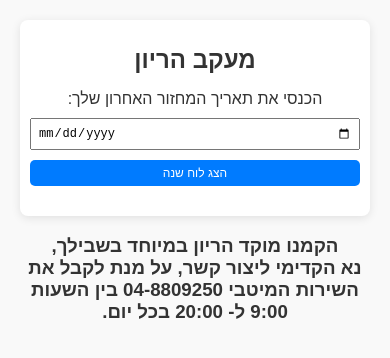
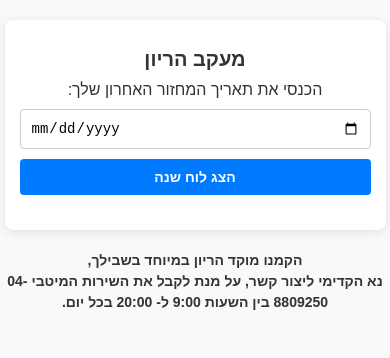
Before and after one commit to Asafhakmon/pregnancy-tracker, a website: page index.html in a window 390 px wide. Drawn offline with Linux system fonts and the light colour scheme.

Commit message:
style update 2

```diff
--- a/style.css
+++ b/style.css
@@ -6,26 +6,41 @@ body {
     text-align: center;
     direction: rtl; /* Hebrew is right-to-left */
     margin: 0;
-    padding: 20px;
+    padding: 0;
 }
 
 /* Container styling */
 .container {
     max-width: 600px;
-    margin: auto;
+    width: 90%; /* Use 90% of the viewport for smaller screens */
+    margin: 20px auto;
     padding: 20px;
     background: white;
     border-radius: 8px;
     box-shadow: 0 2px 10px rgba(0, 0, 0, 0.1);
 }
 
+/* Heading styling */
+h1 {
+    font-size: 24px;
+    margin-bottom: 10px;
+}
+
+h3 {
+    font-size: 18px;
+    line-height: 1.5;
+    margin-top: 20px;
+}
+
 /* Input and button styling */
 input, button {
     width: 100%;
     margin-top: 10px;
-    padding: 10px;
+    padding: 12px;
     font-size: 16px;
     box-sizing: border-box;
+    border: 1px solid #ccc;
+    border-radius: 4px;
 }
 
 button {
@@ -33,7 +48,12 @@ button {
     background-color: #007BFF;
     color: white;
     border: none;
-    border-radius: 5px;
+    font-weight: bold;
+    transition: background-color 0.3s ease;
+}
+
+button:hover {
+    background-color: #0056b3;
 }
 
 /* Calendar grid styling */
@@ -45,11 +65,17 @@ button {
 }
 
 .week {
-    padding: 15px;
+    padding: 10px;
     border: 1px solid #ccc;
     border-radius: 5px;
     text-align: center;
-    font-size: 16px;
+    font-size: 14px;
+    background-color: #fdfdfd;
+    transition: transform 0.3s ease;
+}
+
+.week:hover {
+    transform: scale(1.05);
 }
 
 .week.highlight {
@@ -57,52 +83,47 @@ button {
     font-weight: bold;
 }
 
-.week strong {
-    color: #333;
-    font-size: 14px;
+/* Media query for tablets (max-width: 768px) */
+@media (max-width: 768px) {
+    .container {
+        max-width: 100%;
+        padding: 15px;
+    }
+
+    h1 {
+        font-size: 22px;
+    }
+
+    h3 {
+        font-size: 16px;
+    }
+
+    .calendar {
+        grid-template-columns: repeat(3, 1fr); /* 3 columns on tablets */
+    }
+
+    .week {
+        font-size: 13px;
+    }
 }
 
-.week small {
-    display: block;
-    font-size: 12px;
-    color: #666;
-    margin-top: 5px;
-}
+/* Media query for mobile devices (max-width: 480px) */
+@media (max-width: 480px) {
+    h1 {
+        font-size: 20px;
+    }
 
-/* Media query for smaller devices */
-@media (max-width: 768px) {
-    .container {
-        max-width: 100%; /* Full width for smaller screens */
-        padding: 10px;
+    h3 {
+        font-size: 14px;
     }
 
     input, button {
         font-size: 14px;
-        padding: 8px;
+        padding: 10px;
     }
 
     .calendar {
-        grid-template-columns: repeat(3, 1fr); /* 3 columns on smaller devices */
-    }
-
-    .week {
-        font-size: 14px;
-        padding: 10px;
-    }
-}
-
-@media (max-width: 480px) {
-    h1 {
-        font-size: 24px;
-    }
-
-    input, button {
-        font-size: 12px;
-        padding: 6px;
-    }
-
-    .calendar {
-        grid-template-columns: repeat(2, 1fr); /* 2 columns on very small devices */
+        grid-template-columns: repeat(2, 1fr); /* 2 columns on smaller phones */
     }
 
     .week {
```
